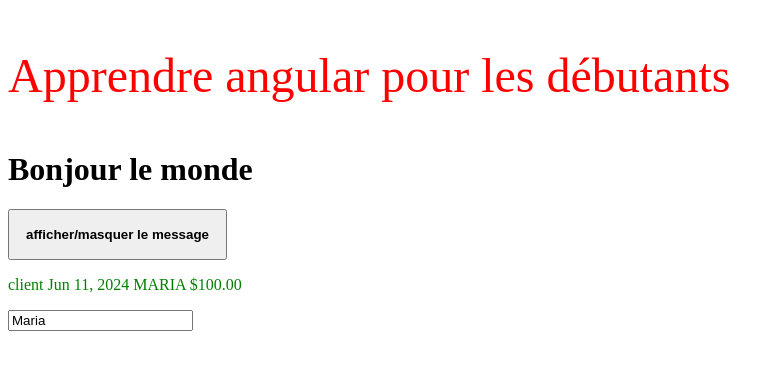
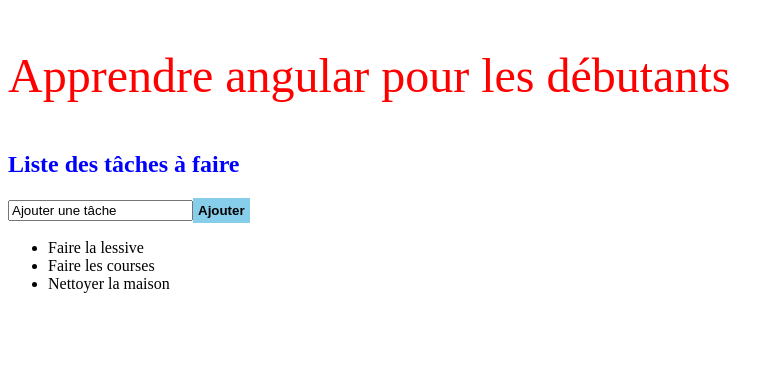
Before and after one commit to kevinmassongo/NavigationAndTargeAPost, an Angular app: page / in a window 1280 px wide. Shown: the top 370 px of the page, without its empty margins (0-784 px from the left). Built offline with nearby package versions, Linux system fonts and the light colour scheme.

Commit message:
ajouter des taches dans la liste de taches

```diff
--- a/src/app/standalone/standalone.component.ts
+++ b/src/app/standalone/standalone.component.ts
@@ -7,10 +7,12 @@
   standalone: true,
   imports: [CommonModule, FormsModule],
   template: `
-  <h1 *ngIf="showMessage">Bonjour le monde</h1>
-  <button (click)="toggleMessage()">afficher/masquer le message</button>
-    <p>client {{dateVariable | date}} {{client | uppercase }} {{nombre | currency}}</p>
-    <input [(ngModel)]="client">
+  <h2 [ngStyle]="{color : color}">Liste des tâches à faire</h2>
+  <input type="text" [(ngModel)]="newTask">
+  <button (click)="addTask()">Ajouter</button>
+  <ul>
+    <li *ngFor="let task of tasks">{{task}}</li>
+  </ul>
   `,
   styles: [
     `
@@ -18,40 +20,20 @@
       color: green;
     }
     button {
-      padding : 1rem;
-      background-color : marrow;
+      background-color : skyblue;
       font-weight : bold;
-
+      border:none;
+      padding:5px
     }
     `
   ]
 })
 export class StandaloneComponent {
-  nombre !: number;
-  client = "Maria"
+  color = 'blue'
+  tasks = ["Faire la lessive", "Faire les courses", "Nettoyer la maison"]
+  newTask = "Ajouter une tâche"
 
-  dateVariable = new Date()
-
-  ngOnInit(): void {
-
-    this.nombre = 100
-
-
-  }
-
-  incrementer() {
-    this.nombre += 1
-  }
-
-  decrementer() {
-    if (this.nombre > 0) {
-      this.nombre -= 1
-    }
-  }
-
-  showMessage = true
-
-  toggleMessage() {
-    this.showMessage = !this.showMessage
+  addTask() {
+    this.tasks.push(this.newTask)
   }
 }
```
